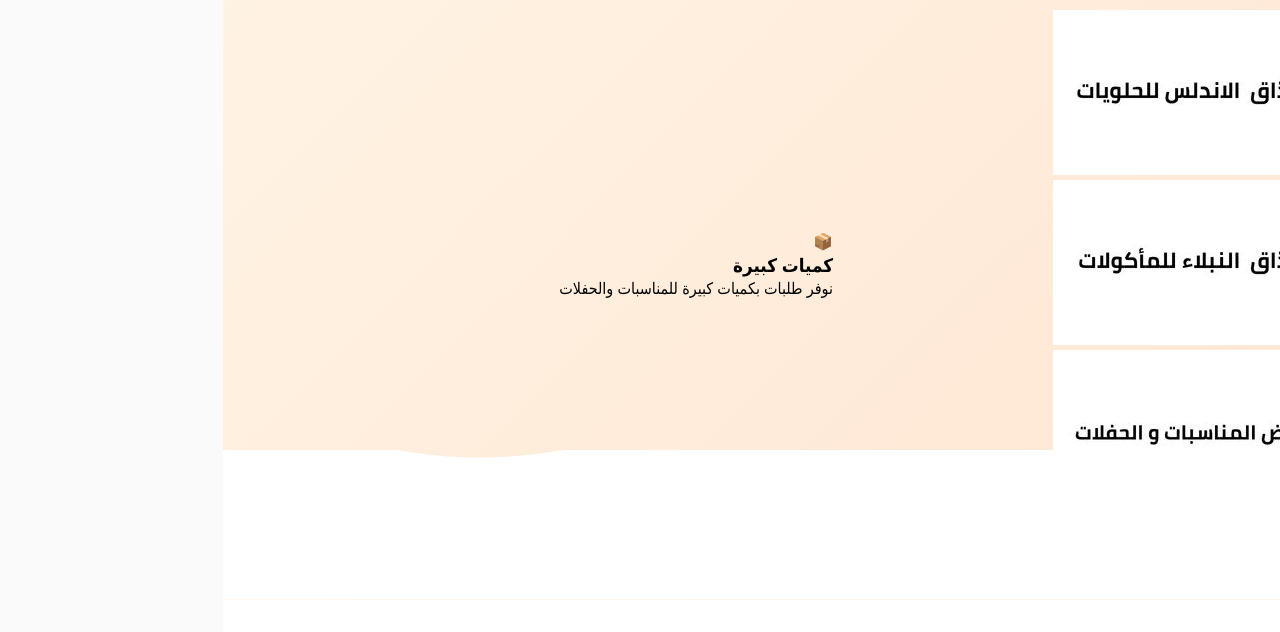
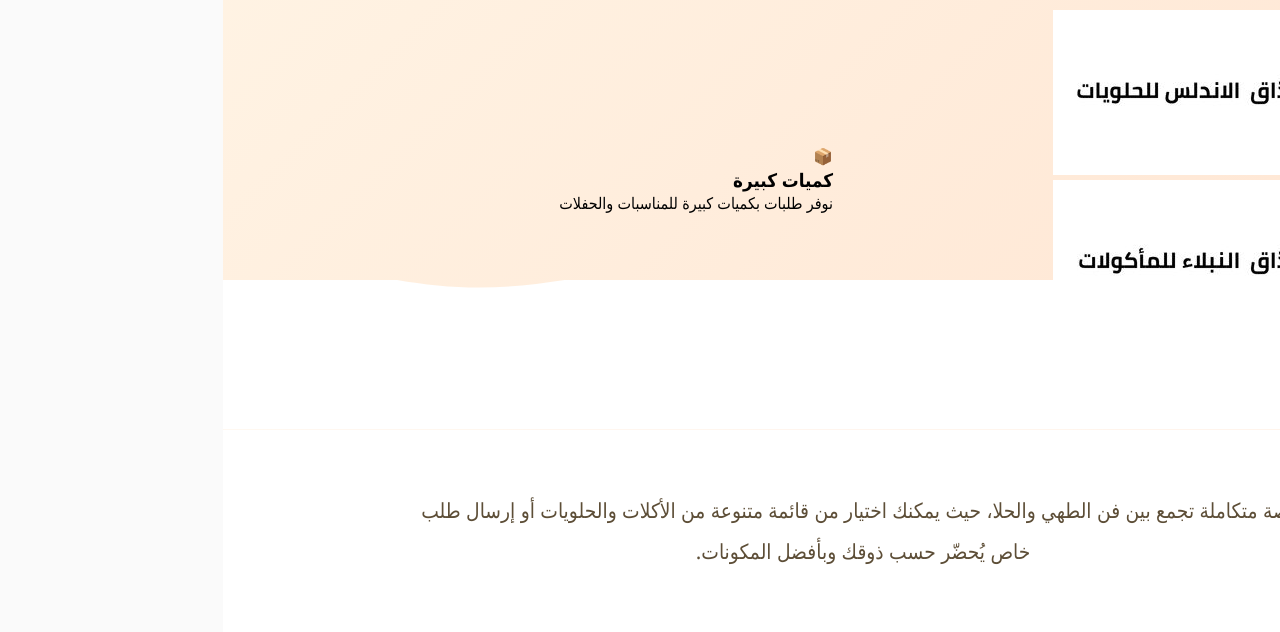
Before and after one commit to abdopcnet/andalus_sweets_html, a plain HTML site: page index.html in a window 1280 px wide. Shown: the part 1034-1666 px from the top of the page. Drawn offline with Linux system fonts and the light colour scheme; a web font is replaced by a local one.

Commit message:
Remove inactive feature card from homepage layout to streamline design and improve visual consistency.

```diff
--- a/index.html
+++ b/index.html
@@ -229,9 +229,6 @@
                 <div class="feature-icon"><img src="./assets/images/home/elnupalaa.jpg"></div>
               </div>
 
-              <div class="feature-card active" id="card-0">
-                <div class="feature-icon"><img src="./assets/images/home/offers.jpg"></div>
-              </div>
 
 
             </div>
```
